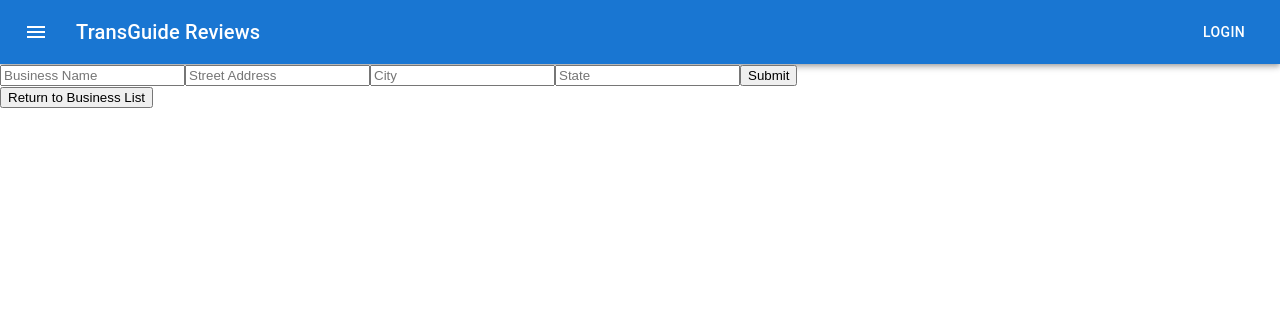
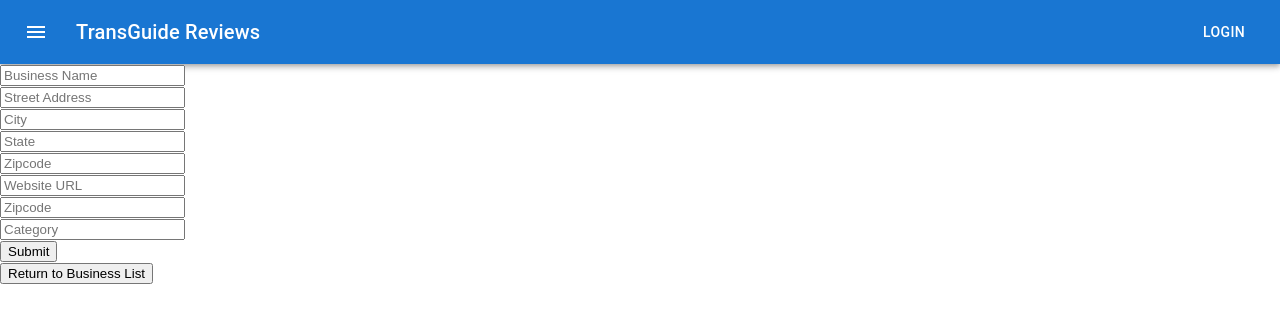
Before and after one commit to DaniS91/Capstone-Project, a React (Create React App) app: page / in a window 1280 px wide. Both pictures are taken after a click on the button "Add Business". Shown: the top 322 px of the page. Built offline with nearby package versions, Linux system fonts and the light colour scheme.

Commit message:
rename reusable form components and create more inputs: WIP

```diff
--- a/src/components/EditBusinessForm.js
+++ b/src/components/EditBusinessForm.js
@@ -1,5 +1,5 @@
 import React from "react";
-import ReusableForm from "./ReusableForm";
+import ReusableBusinessForm from "./ReusableBusinessForm";
 import PropTypes from "prop-types";
 
 function EditBusinessForm (props) {
@@ -20,7 +20,7 @@ function EditBusinessForm (props) {
 
   return (
     <React.Fragment>
-      <ReusableForm
+      <ReusableBusinessForm
         formSubmissionHandler={handleEditBusinessFormSubmission}
         buttonText = "Edit Business"/>
     </React.Fragment>
--- a/src/components/NewBusinessForm.js
+++ b/src/components/NewBusinessForm.js
@@ -1,7 +1,7 @@
 import React from "react";
 import PropTypes from "prop-types";
 import { v4 } from 'uuid'
-import ReusableForm from "./ReusableForm";
+import ReusableBusinessForm from "./ReusableBusinessForm";
 
 function NewBusinessForm(props){
 
@@ -22,7 +22,7 @@ function NewBusinessForm(props){
   }
   return (
     <React.Fragment>
-      <ReusableForm
+      <ReusableBusinessForm
         formSubmissionHandler={handleNewBusinessFormSubmission}
         buttonText="Submit" />
     </React.Fragment>
--- /dev/null
+++ b/src/components/ReusableBusinessForm.js
@@ -0,0 +1,59 @@
+import React from "react";
+import PropTypes from "prop-types";
+
+function ReusableBusinessForm(props) {
+  return (
+    <React.Fragment>
+      <form onSubmit={props.formSubmissionHandler}>
+        <input
+          type='text'
+          name='name'
+          placeholder='Business Name' />
+        <br></br>
+        <input
+          type='text'
+          name='address'
+          placeholder='Street Address' />
+          <br></br>
+        <input
+          type='text'
+          name='city'
+          placeholder='City' />
+          <br></br>
+        <input
+          type='text'
+          name='state'
+          placeholder='State' />
+          <br></br>
+        <input
+          type='text'
+          name='zipcode'
+          placeholder='Zipcode' />
+          <br></br>
+        <input
+          type='text'
+          name='url'
+          placeholder='Website URL' />
+          <br></br>
+        <input
+          type='text'
+          name='zipcode'
+          placeholder='Zipcode' />
+          <br></br>
+          <input
+          type='text'
+          name='category'
+          placeholder='Category' />
+          <br></br>
+        <button type='submit'>{props.buttonText}</button>
+      </form>
+    </React.Fragment>
+  );
+}
+
+ReusableBusinessForm.propTypes = {
+  formSubmissionHandler: PropTypes.func,
+  buttonText: PropTypes.string
+};
+
+export default ReusableBusinessForm;
```
